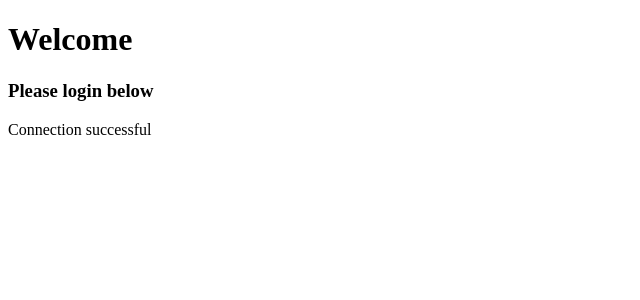
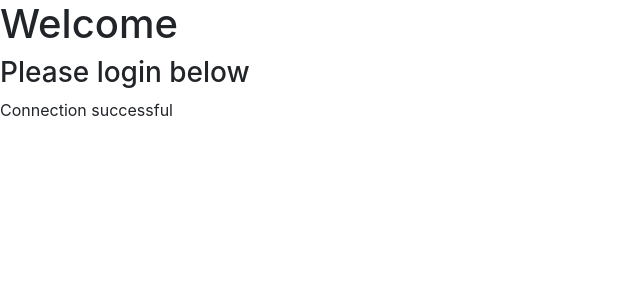
Before and after one commit to aspartamea/php-login-and-registration-script-with-bootstrap, a PHP site: page / in a window 1280 px wide. Shown: the top 300 px of the page, without its empty margins (0-640 px from the left). Run offline with PHP 8.4, Linux system fonts and the light colour scheme; some libraries are stand-ins or nearby versions.

Commit message:
Style.css created & index changes
created style.css and also made changes to index.php

```diff
--- a/index.php
+++ b/index.php
@@ -1,7 +1,15 @@
 <!DOCTYPE html>
 <html>
 	<head lang="en">
-		<title>Login</title>
+            <meta charset="utf-8">
+            <meta http-equiv="X-UA-Compatible" content="IE=edge,chrome=1">
+            <meta name="viewport" content="width=device-width, initial-scale=1">
+            <meta name="robots" content="all,follow">
+            <meta name="googlebot" content="index,follow,snippet,archive">
+
+            <link rel="stylesheet" href="style.css">
+
+            <title>Login</title>
 	</head>
 	<body>
 		<h1>Welcome</h1>
--- /dev/null
+++ b/style.css
@@ -0,0 +1,4 @@
+@import url("assets/css/bootstrap.css");
+@import url("assets/css/font-awesome.css");
+@import url("assets/css/animate.css");
+@import url("assets/css/custom.css");
```
